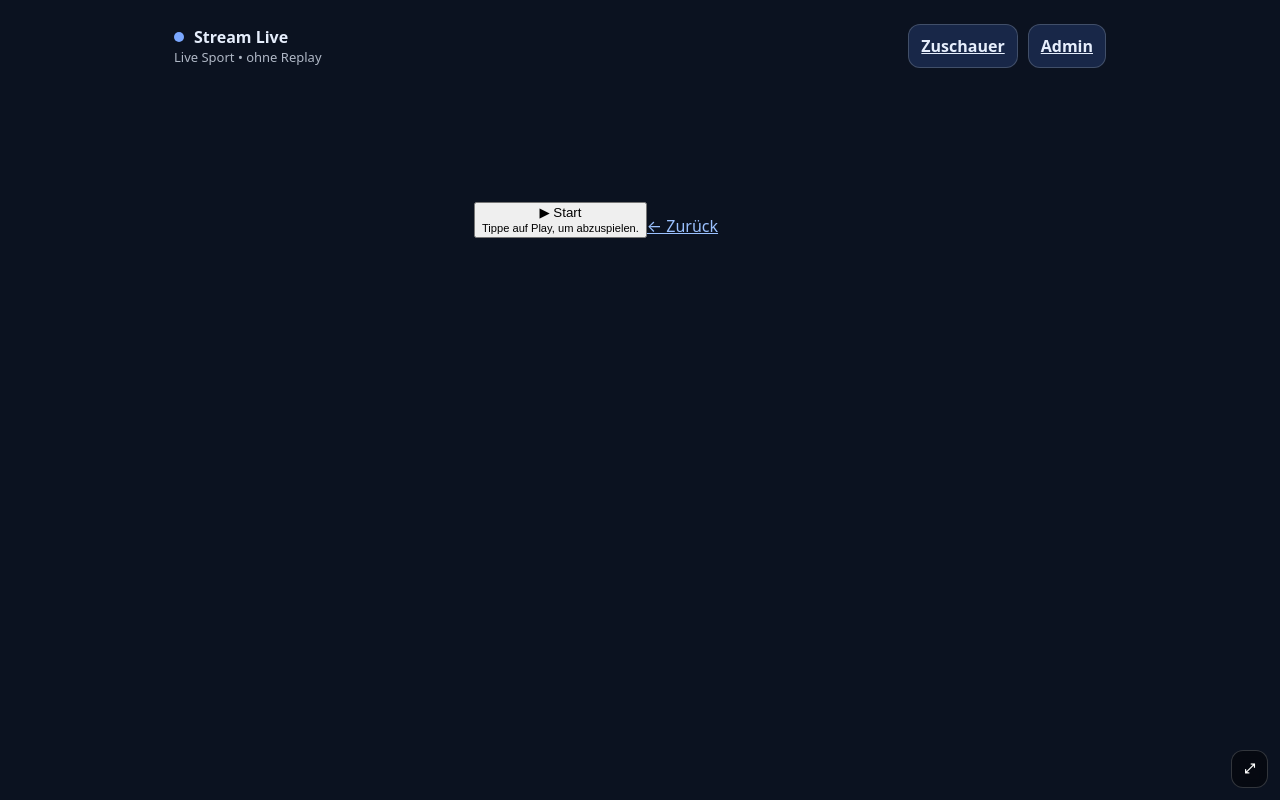
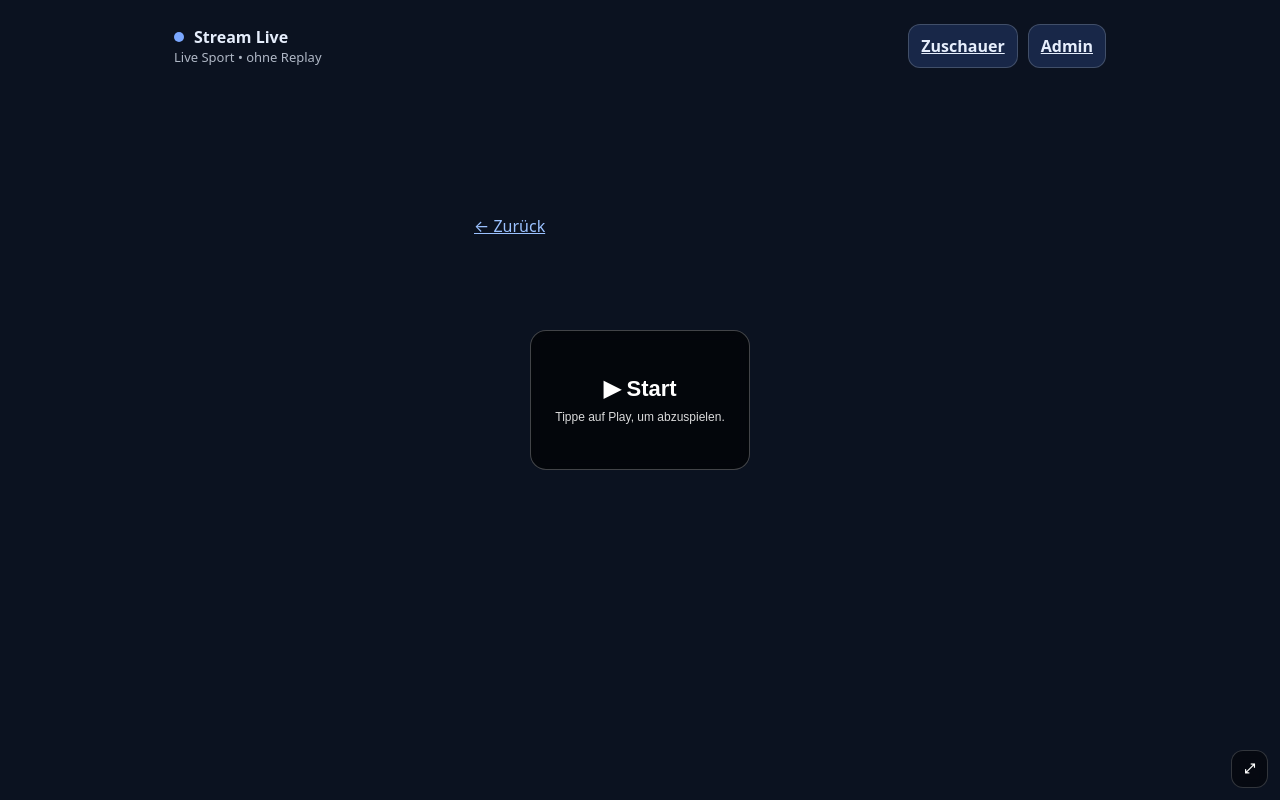
Before and after one commit to Kaiseregg/clubstream, a React (Vite) app in the folder web/: page /watch/1 in a window 1280 px wide. Built offline with nearby package versions, Linux system fonts and the light colour scheme; no server answers.

Commit message:
viewer_join_retry_protocol_overlay_fix

```diff
--- a/web/src/pages/Watch.jsx
+++ b/web/src/pages/Watch.jsx
@@ -1,4 +1,4 @@
-// FINAL Watch.jsx – viewer fix ONLY (no CSS changes)
+// Watch.jsx – robust viewer: dark overlay (inline), multi-protocol join/offer, join-ping retry
 import { useEffect, useRef, useState } from "react";
 import { useParams, Link } from "react-router-dom";
 import { getIceConfig } from "../lib/ice";
@@ -11,19 +11,16 @@ export default function Watch() {
   const pcRef = useRef(null);
   const sigRef = useRef(null);
   const remoteStreamRef = useRef(new MediaStream());
-  const lastJoinRef = useRef(0);
-
-  const [started, setStarted] = useState(false);
+  const joinTimerRef = useRef(null);
   const [connecting, setConnecting] = useState(false);
   const [hasMedia, setHasMedia] = useState(false);
   const [hint, setHint] = useState("Tippe auf Play, um abzuspielen.");
-  const [isFullscreen, setIsFullscreen] = useState(false);
 
   function cleanupPc() {
     if (pcRef.current) {
       pcRef.current.ontrack = null;
       pcRef.current.oniceconnectionstatechange = null;
-      pcRef.current.close();
+      try { pcRef.current.close(); } catch {}
       pcRef.current = null;
     }
     remoteStreamRef.current = new MediaStream();
@@ -34,106 +31,149 @@ export default function Watch() {
   async function userStartPlayback() {
     const v = videoRef.current;
     if (!v) return;
-    v.muted = true;
+    v.muted = true; // autoplay-safe; user can unmute via your existing UI
     try { await v.play(); } catch {}
   }
 
+  function sendJoin() {
+    const payloads = [
+      { type: "viewer-join", code },
+      { type: "viewer_join", code },
+      { type: "join", role: "viewer", code },
+    ];
+    payloads.forEach(p => {
+      try { sigRef.current?.send?.(p); } catch {}
+    });
+  }
+
+  function startJoinLoop() {
+    if (joinTimerRef.current) clearInterval(joinTimerRef.current);
+    let tries = 0;
+    sendJoin();
+    joinTimerRef.current = setInterval(() => {
+      if (hasMedia) return;
+      tries += 1;
+      sendJoin();
+      if (tries >= 6) {
+        clearInterval(joinTimerRef.current);
+        joinTimerRef.current = null;
+        setConnecting(false);
+        setHint("Keine Verbindung – tippe erneut.");
+      }
+    }, 1500); // ~9s total
+  }
+
   async function joinOrRetry() {
-    setStarted(true);
     setConnecting(true);
     setHint("Verbinde…");
     await userStartPlayback();
-
-    const now = Date.now();
-    if (now - lastJoinRef.current < 800) return;
-    lastJoinRef.current = now;
-
-    sigRef.current?.send?.({ type: "viewer-join", code });
+    startJoinLoop();
   }
 
   useEffect(() => {
+    cleanupPc();
+    if (joinTimerRef.current) { clearInterval(joinTimerRef.current); joinTimerRef.current = null; }
+
     sigRef.current = connectSignal(
       async (msg) => {
-        if (msg.type === "webrtc-offer") {
+        // Debug: uncomment if needed
+        // console.log("[viewer] msg", msg);
+
+        const t = msg?.type;
+        const offerObj = (t === "webrtc-offer" || t === "offer" || t === "rtc-offer") ? (msg.offer || msg.sdp || msg) : null;
+        if (!offerObj) return;
+
         cleanupPc();
-
         const pc = new RTCPeerConnection(await getIceConfig(true));
         pcRef.current = pc;
 
         pc.ontrack = (ev) => {
-            ev.streams[0].getTracks().forEach(t =>
-              remoteStreamRef.current.addTrack(t)
-            );
-
+          ev.streams?.[0]?.getTracks?.().forEach(tr => remoteStreamRef.current.addTrack(tr));
           if (videoRef.current) {
             videoRef.current.srcObject = remoteStreamRef.current;
             userStartPlayback();
             setHasMedia(true);
             setConnecting(false);
             setHint("");
+            if (joinTimerRef.current) { clearInterval(joinTimerRef.current); joinTimerRef.current = null; }
           }
         };
 
         pc.oniceconnectionstatechange = () => {
-            if (["failed", "disconnected"].includes(pc.iceConnectionState)) {
+          const s = pc.iceConnectionState;
+          if (s === "failed" || s === "disconnected") {
             cleanupPc();
             joinOrRetry();
           }
         };
 
-          await pc.setRemoteDescription(msg.offer);
+        await pc.setRemoteDescription(offerObj);
         const answer = await pc.createAnswer();
         await pc.setLocalDescription(answer);
 
-          sigRef.current.send({
-            type: "webrtc-answer",
-            answer,
-            code
-          });
-        }
+        // Send multiple answer variants (host will use what it expects)
+        const answers = [
+          { type: "webrtc-answer", answer, code },
+          { type: "answer", answer, code },
+          { type: "rtc-answer", answer, code },
+        ];
+        answers.forEach(a => { try { sigRef.current?.send?.(a); } catch {} });
       },
       () => {}
     );
 
     return () => {
+      if (joinTimerRef.current) { clearInterval(joinTimerRef.current); joinTimerRef.current = null; }
       cleanupPc();
-      sigRef.current?.close?.();
+      try { sigRef.current?.close?.(); } catch {}
     };
-  }, [code]);
-
-  useEffect(() => {
-    if (!started || hasMedia) return;
-    const t = setTimeout(() => {
-      if (!hasMedia) {
-        setConnecting(false);
-        setHint("Keine Verbindung – tippe erneut.");
-      }
-    }, 6000);
-    return () => clearTimeout(t);
-  }, [started, hasMedia]);
-
-  useEffect(() => {
-    const f = () => setIsFullscreen(!!document.fullscreenElement);
-    document.addEventListener("fullscreenchange", f);
-    return () => document.removeEventListener("fullscreenchange", f);
-  }, []);
+  }, [code]); // eslint-disable-line react-hooks/exhaustive-deps
 
   async function toggleFullscreen() {
     if (!wrapRef.current) return;
-    if (document.fullscreenElement) await document.exitFullscreen();
-    else await wrapRef.current.requestFullscreen();
+    try {
+      if (document.fullscreenElement) {
+        await document.exitFullscreen();
+        requestAnimationFrame(() => window.scrollTo(0, 0));
+      } else {
+        await wrapRef.current.requestFullscreen();
+      }
+    } catch {}
   }
 
   return (
     <div className="videoWrap" ref={wrapRef}>
       <video ref={videoRef} playsInline />
+
       {!hasMedia && (
-        <button className="overlayPlay" onClick={joinOrRetry}>
-          <div>▶ Start</div>
-          <small>{connecting ? "Verbinde…" : hint}</small>
+        <button
+          onClick={joinOrRetry}
+          style={{
+            position: "absolute",
+            inset: 0,
+            margin: "auto",
+            width: 220,
+            height: 140,
+            borderRadius: 16,
+            background: "rgba(0,0,0,0.65)",
+            color: "#fff",
+            border: "1px solid rgba(255,255,255,0.25)",
+            display: "flex",
+            flexDirection: "column",
+            alignItems: "center",
+            justifyContent: "center",
+            gap: 8,
+            cursor: "pointer",
+            backdropFilter: "blur(6px)",
+          }}
+          aria-label="Start"
+        >
+          <div style={{ fontSize: 22, fontWeight: 700 }}>▶ Start</div>
+          <div style={{ fontSize: 12, opacity: 0.85 }}>{connecting ? "Verbinde…" : hint}</div>
         </button>
       )}
-      <button className="fsBtn" onClick={toggleFullscreen}>⤢</button>
+
+      <button className="fsBtn" onClick={toggleFullscreen} aria-label="Fullscreen">⤢</button>
       <Link to="/" className="backBtn">← Zurück</Link>
     </div>
   );
```
Lines whose indentation alone changed are shown as unchanged.
